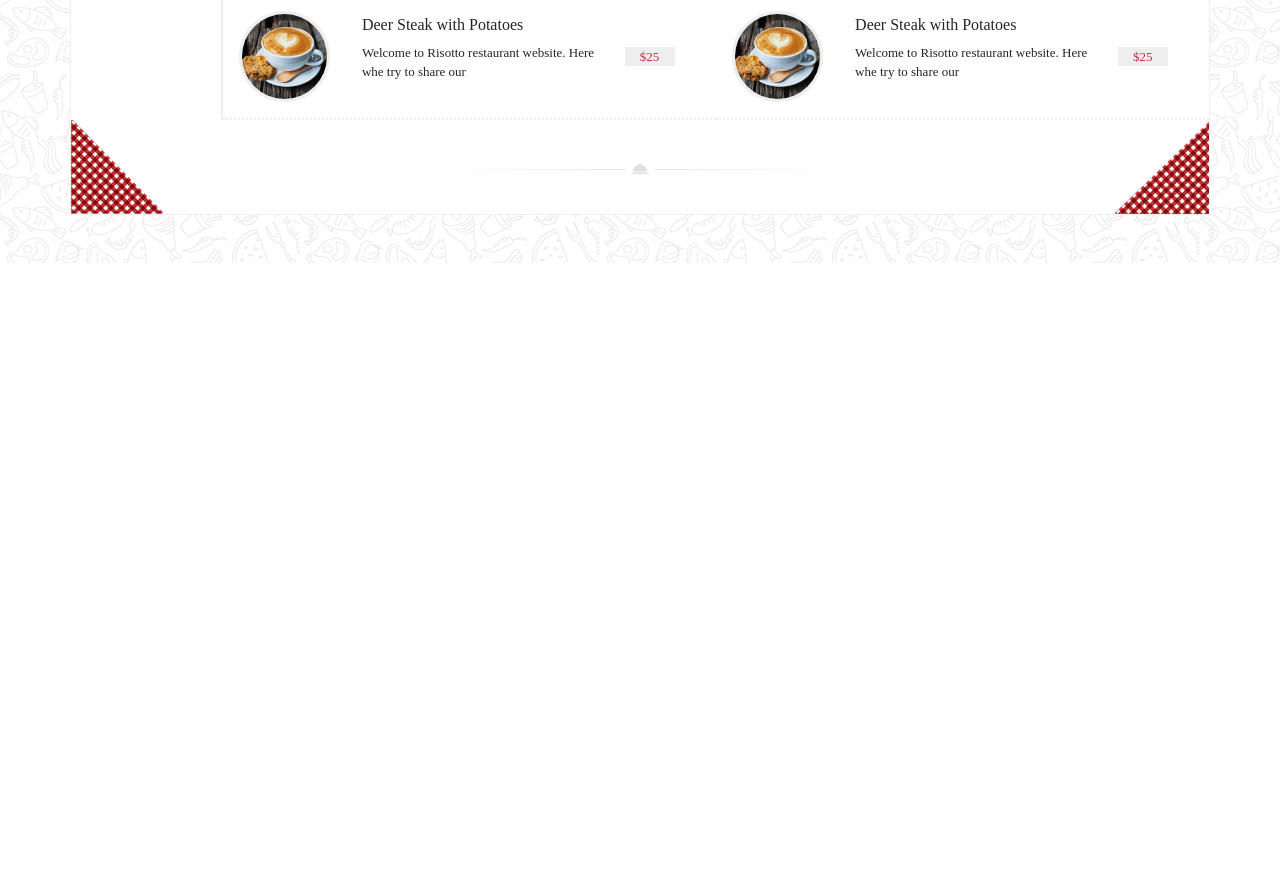
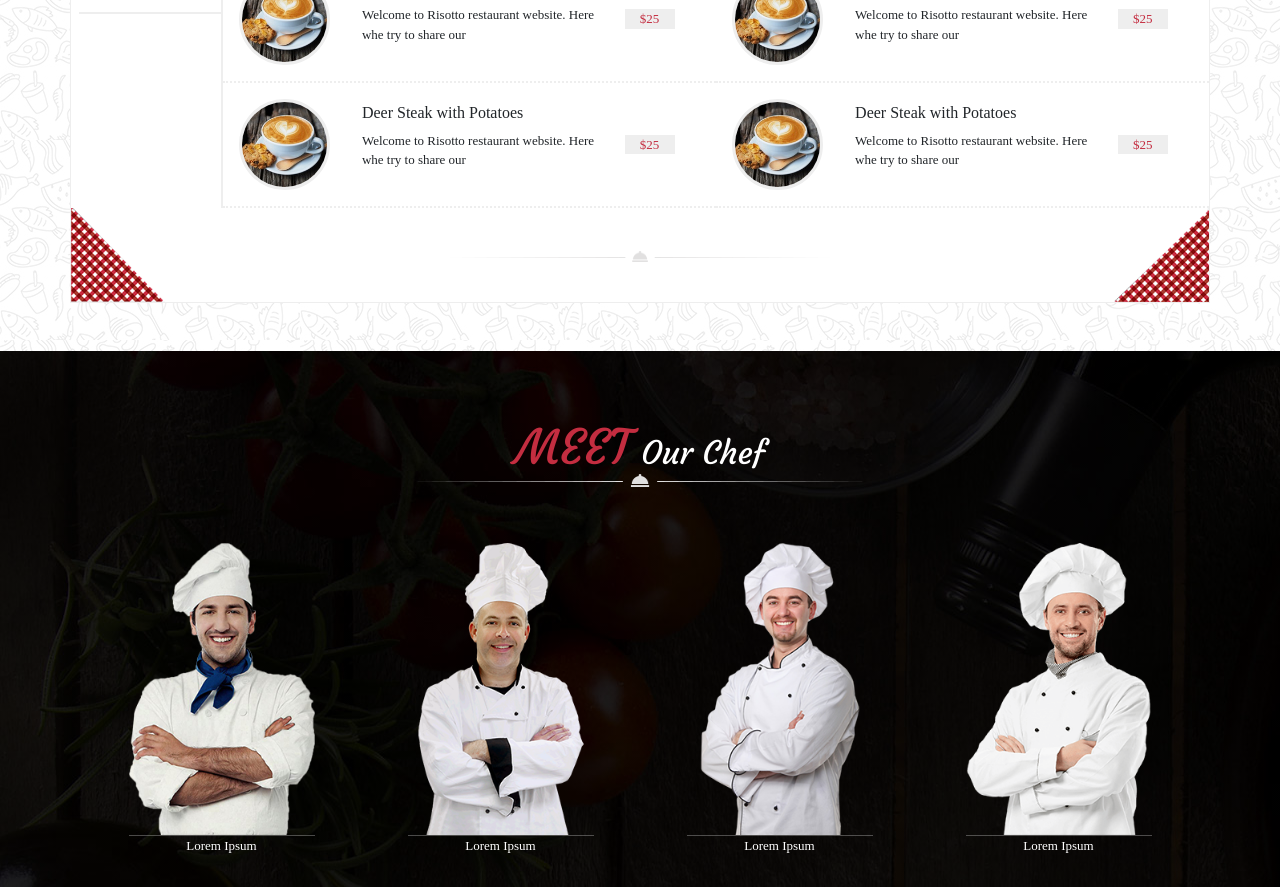
Before and after one commit to assbaimane/Site-Du-Chef, a website: page index.html in a window 1280 px wide. Shown: the part 1660-2547 px from the top of the page. Before the commit the page ends 1923 px from the top, so only its background shows below. Drawn offline with nearby package versions, Linux system fonts and the light colour scheme.

Commit message:
Section 'Meet Our Chef' created and designed -I.A.

```diff
--- a/index.html
+++ b/index.html
@@ -106,7 +106,7 @@
                 </div>
             </div>
             <!------------------ Our Story Content ------------------->
-            <div class="row">
+            <div class="row mt-4">
                 <p class="col-6 offset-3">Lorem ipsum dolor sit amet consectetur adipisicing elit. Nemo exercitationem
                     asperiores ad numquam, odit velit eligendi excepturi voluptatem ullam obcaecati illo recusandae deserunt
                     temporibus ex maxime! Ab saepe sit dolorum, aliquam assumenda nesciunt fugiat maxime ipsa laboriosam
@@ -116,7 +116,7 @@
             </div>
             <!-------------------- Our Menu List  -------------------->
             <div class="row">
-                <h2><span>OUR</span> Menu List</h2>
+                <h2 class="mt-5 mb-4"><span>OUR</span> Menu List</h2>
                 <div class="d-flex align-items-start">
                     <!----------------- Apparence of each tab ----------------->
                     <div class="nav flex-column nav-pills ms-2" id="v-pills-tab" role="tablist" aria-orientation="vertical">
@@ -692,7 +692,37 @@
     </section>
 
     <section id="Chef">
-
+        <div class="container pb-3">
+            <div class="row text-center pt-5 pb-5">
+                <h2><span>MEET</span> Our Chef</h2>
+            </div>
+            <div class="row justify-content-around">
+                <div class="col-2 text-center">
+                    <div class="row">
+                        <img src="./public/img/chef1.png" alt="">
+                    </div>
+                    <p>Lorem Ipsum</p>
+                </div>
+                <div class="col-2 text-center">
+                    <div class="row">
+                        <img src="./public/img/chef2.png" alt="">
+                    </div>
+                    <p>Lorem Ipsum</p>
+                </div>
+                <div class="col-2 text-center">
+                    <div class="row">
+                        <img src="./public/img/chef3.png" alt="">
+                    </div>
+                    <p>Lorem Ipsum</p>
+                </div>
+                <div class="col-2 text-center">
+                    <div class="row">
+                        <img src="./public/img/chef4.png" alt="">
+                    </div>
+                    <p>Lorem Ipsum</p>
+                </div>
+            </div>
+        </div>
     </section>
 
     <section id="Endpage">
--- a/src/sass/style.sass
+++ b/src/sass/style.sass
@@ -110,3 +110,10 @@ header
                 color: $red
                 background-color: $verylightgrey
                 width: 50px
+
+#Chef
+    color: white
+    background: linear-gradient(rgba(black,0.5), rgba(black, 0.5)), url("../img/team_background.jpg")
+    img
+        padding-bottom: 0%
+        border-bottom: 1px solid rgba($verylightgrey, 0.3)
```
Also changed, not shown: public/css/style.css, 1 other file.
